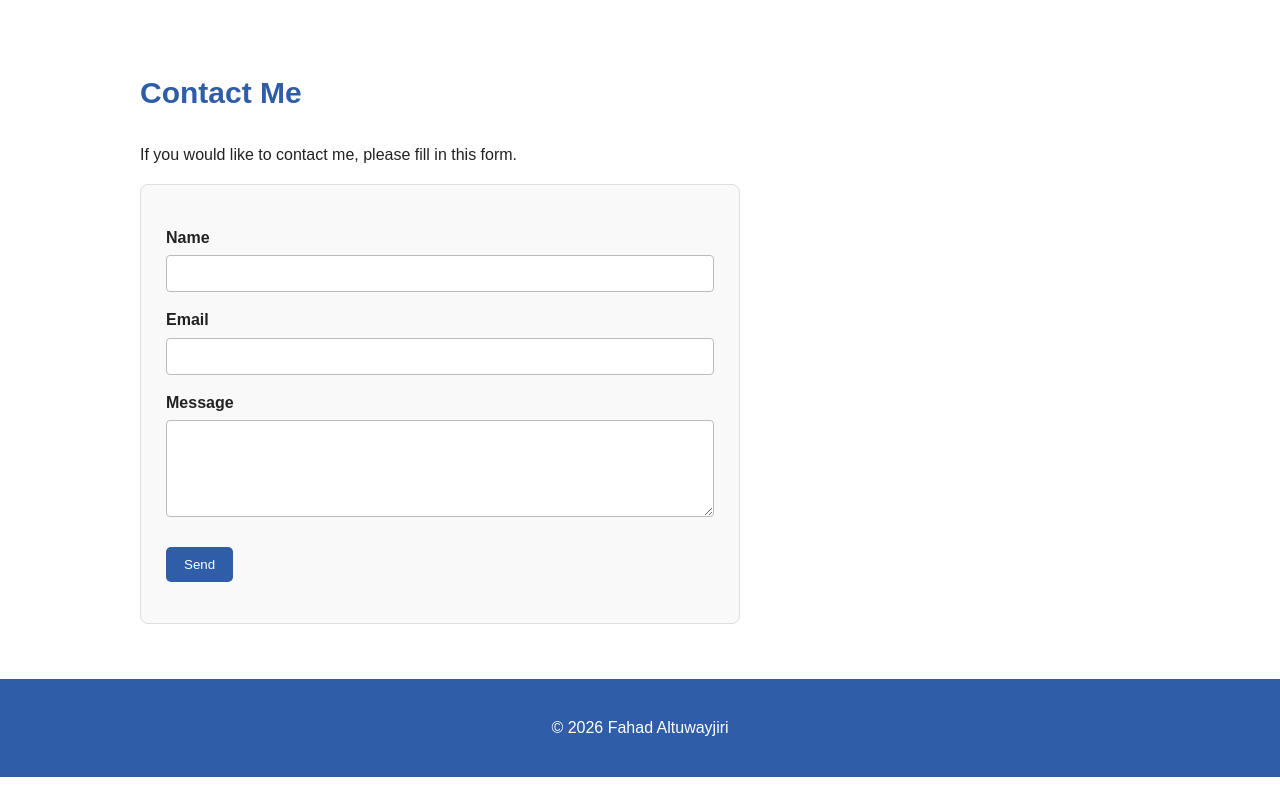
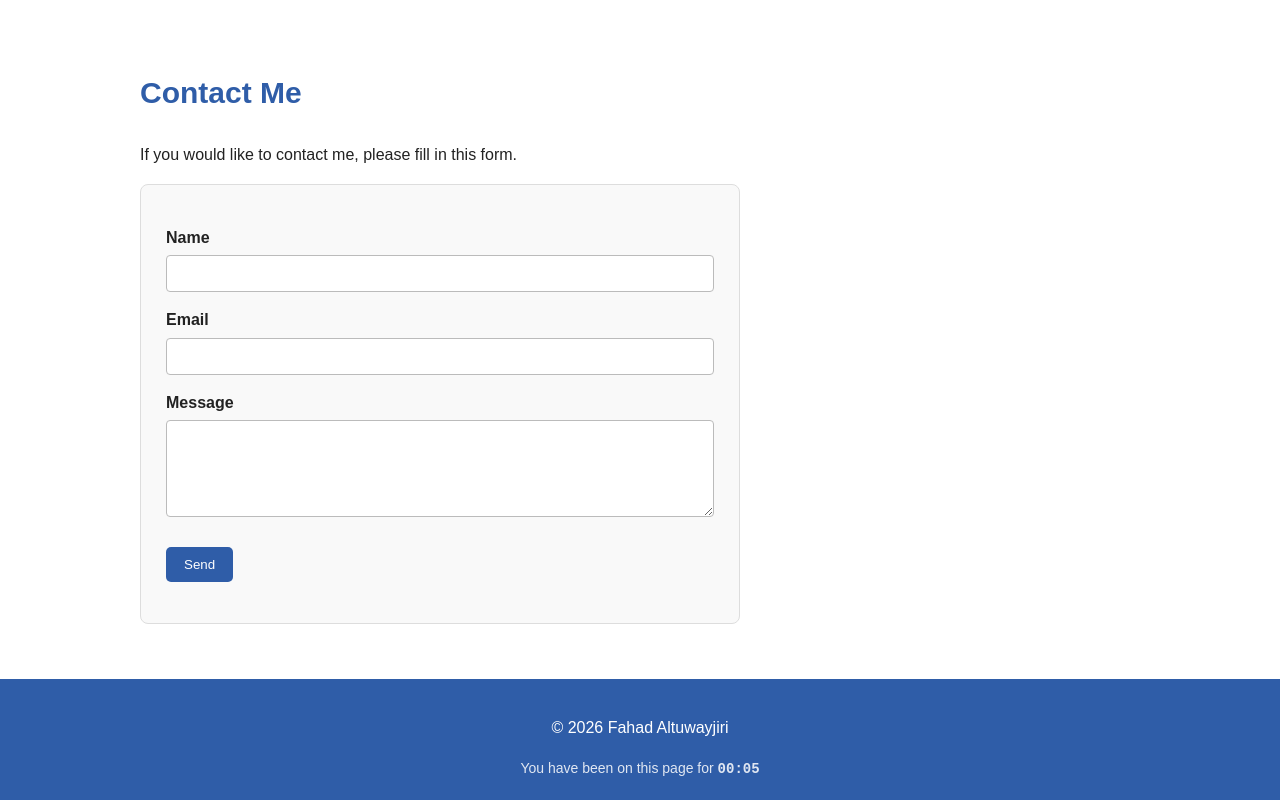
Before and after one commit to TWFHD/202370250-FahadAltuwayjiri-assignment3, a plain HTML site: page index.html in a window 1280 px wide. Shown: the part 3492-4292 px from the top of the page. Before the commit the page ends 4269 px from the top, so only its background shows below. Drawn offline with Linux system fonts and the light colour scheme; no server answers.

Commit message:
Add a time-on-site timer in the footer
- Shows MM:SS (or H:MM:SS after one hour)
- Uses Date.now() differences so the time does not drift
- Pauses while the tab is hidden (visibilitychange)

Assisted-by: Claude (Opus 5.5)

```diff
--- a/css/styles.css
+++ b/css/styles.css
@@ -497,3 +497,15 @@ body.dark .level-picker {
 body.dark .level-message {
   background-color: #222c40;
 }
+
+/* ===== Time on site timer ===== */
+.timer {
+  margin: 4px 0 0;
+  font-size: 14px;
+  opacity: 0.85;
+}
+
+#time-on-site {
+  font-family: "Courier New", monospace;
+  font-weight: bold;
+}
--- a/index.html
+++ b/index.html
@@ -155,6 +155,7 @@
 
   <footer>
     <p>&copy; <span id="year"></span> Fahad Altuwayjiri</p>
+    <p class="timer">You have been on this page for <span id="time-on-site">00:00</span></p>
   </footer>
 
   <script src="js/script.js"></script>
--- a/js/script.js
+++ b/js/script.js
@@ -61,6 +61,54 @@ contactForm.addEventListener("submit", function (event) {
 
 
 document.getElementById("year").textContent = new Date().getFullYear();
+
+
+// ===== Time on site timer =====
+// Counts only the time the visitor is really looking at the page:
+// the timer pauses when the tab is hidden and continues when it comes back.
+const timerDisplay = document.getElementById("time-on-site");
+let savedSeconds = 0;          // time collected before the last pause
+let startTime = Date.now();    // when the current visible period started
+
+// turns a number of seconds into "MM:SS" or "H:MM:SS"
+function formatTime(totalSeconds) {
+  const hours = Math.floor(totalSeconds / 3600);
+  const minutes = Math.floor((totalSeconds % 3600) / 60);
+  const seconds = totalSeconds % 60;
+  const mm = String(minutes).padStart(2, "0");
+  const ss = String(seconds).padStart(2, "0");
+
+  if (hours > 0) {
+    return hours + ":" + mm + ":" + ss;
+  }
+  return mm + ":" + ss;
+}
+
+function getSecondsOnPage() {
+  if (startTime === null) {
+    return savedSeconds; // paused
+  }
+  return savedSeconds + Math.floor((Date.now() - startTime) / 1000);
+}
+
+function updateTimer() {
+  timerDisplay.textContent = formatTime(getSecondsOnPage());
+}
+
+document.addEventListener("visibilitychange", function () {
+  if (document.hidden) {
+    // pause: keep the time so far and stop counting
+    savedSeconds = getSecondsOnPage();
+    startTime = null;
+  } else {
+    // continue counting from now
+    startTime = Date.now();
+  }
+});
+
+// Date.now() is used instead of adding 1 every second,
+// because setInterval can run late and the time would drift.
+setInterval(updateTimer, 1000);
 
 
 const searchInput = document.getElementById("project-search");
```
